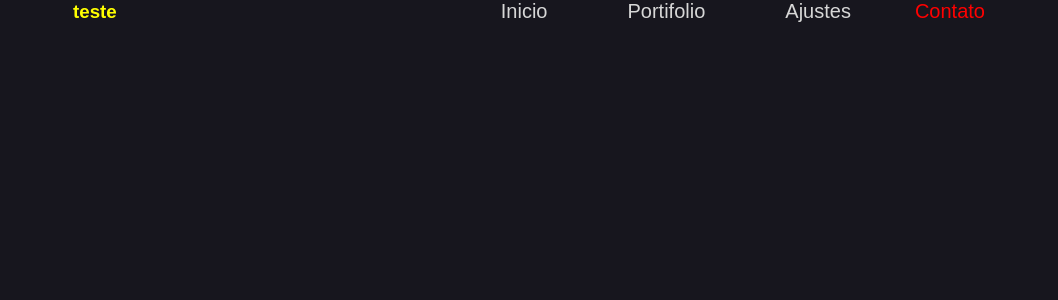
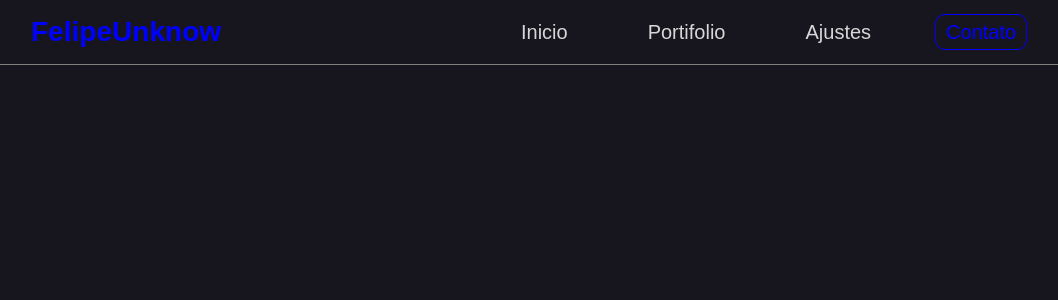
Before and after one commit to FelipeUnknown/Portifolio_FelipeUnknown, a React (Vite) app: page / in a window 1280 px wide. Shown: the top 300 px of the page, without its empty margins (111-1169 px from the left). Built offline with nearby package versions, Linux system fonts and the light colour scheme.

Commit message:
Crianção da nav 30/01/2025

```diff
--- a/src/components/header/header.jsx
+++ b/src/components/header/header.jsx
@@ -6,9 +6,9 @@ const Header = () =>{
         <header className={style.header}>
             <div className={style.divPai}>
                 <div>
-                <a>
+                <a className={style.logoBtn}href="/">
                     <h3>
-                        teste
+                        FelipeUnknow
                     </h3>
                 </a>
                 </div>
@@ -16,16 +16,16 @@ const Header = () =>{
                 <nav className={style.navUlDiv}>
                     <ul className={style.navUl}>
                         <li className={style.navLi}>
-                            <a className={style.navBtns}>Inicio</a>
+                            <a className={style.navBtns}href="/">Inicio</a>
                         </li>
                         <li className={style.navLi}>
-                            <a className={style.navBtns}>Portifolio</a>
+                            <a className={style.navBtns}href="/">Portifolio</a>
                         </li>
                         <li className={style.navLi}>
-                            <a className={style.navBtns}>Ajustes</a>
+                            <a className={style.navBtns} href="/">Ajustes</a>
                         </li>
                         <li className={style.navLi}>
-                            <a className={style.contatoBtn}>Contato</a>
+                            <a className={style.contatoBtn} href="/" >Contato</a>
                         </li>
                     </ul>
                 </nav>
--- a/src/components/header/header.module.css
+++ b/src/components/header/header.module.css
@@ -1,14 +1,17 @@
 .header{
     margin: 0;
-
+    padding-top: 1rem;
 }
 .divPai{
     display: flex;
     align-items: center;
     justify-content: space-around;
+    padding-bottom: 1rem;
+    border-bottom: 1px solid gray;
 }
-h3{
-    color: yellow;
+.logoBtn{
+    color: blue;
+    font-size: 1.5rem;
 }
 
 .navUl{
@@ -21,7 +24,20 @@ h3{
     color: #D7D7D7;
     padding: 8px 16px;
 }
+.navUl .navLi .navBtns:hover {
+    color: blue;
+    transition: 0.3s ease-in-out;
+}
 .contatoBtn  {
     font-size: 20px;
-    color:red
+    color:blue;
+    border: 1px solid blue;
+    border-radius: 10px;
+    padding: 6px 10px;
 }
+.contatoBtn:hover{
+    color: #D7D7D7;
+    background-color: blue;
+    transition: 0.3s ease-in-out;
+
+}
```
